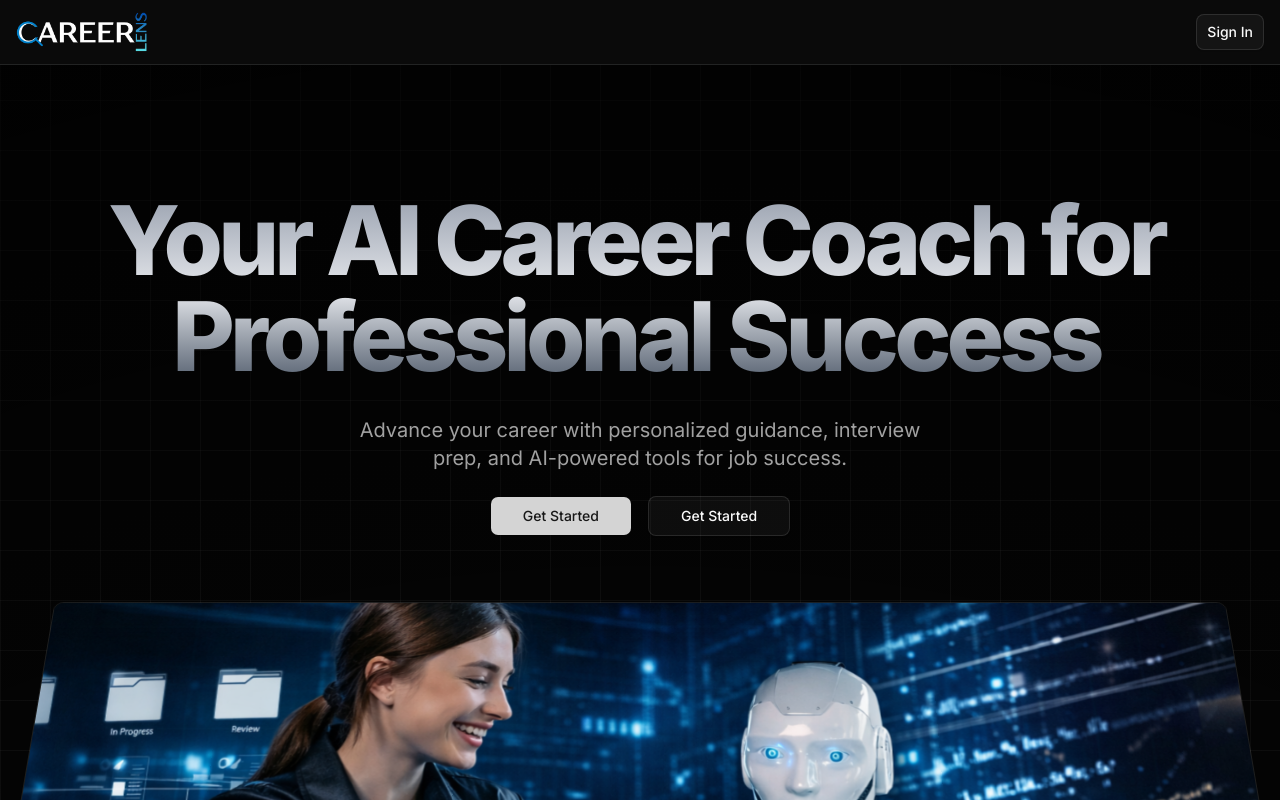
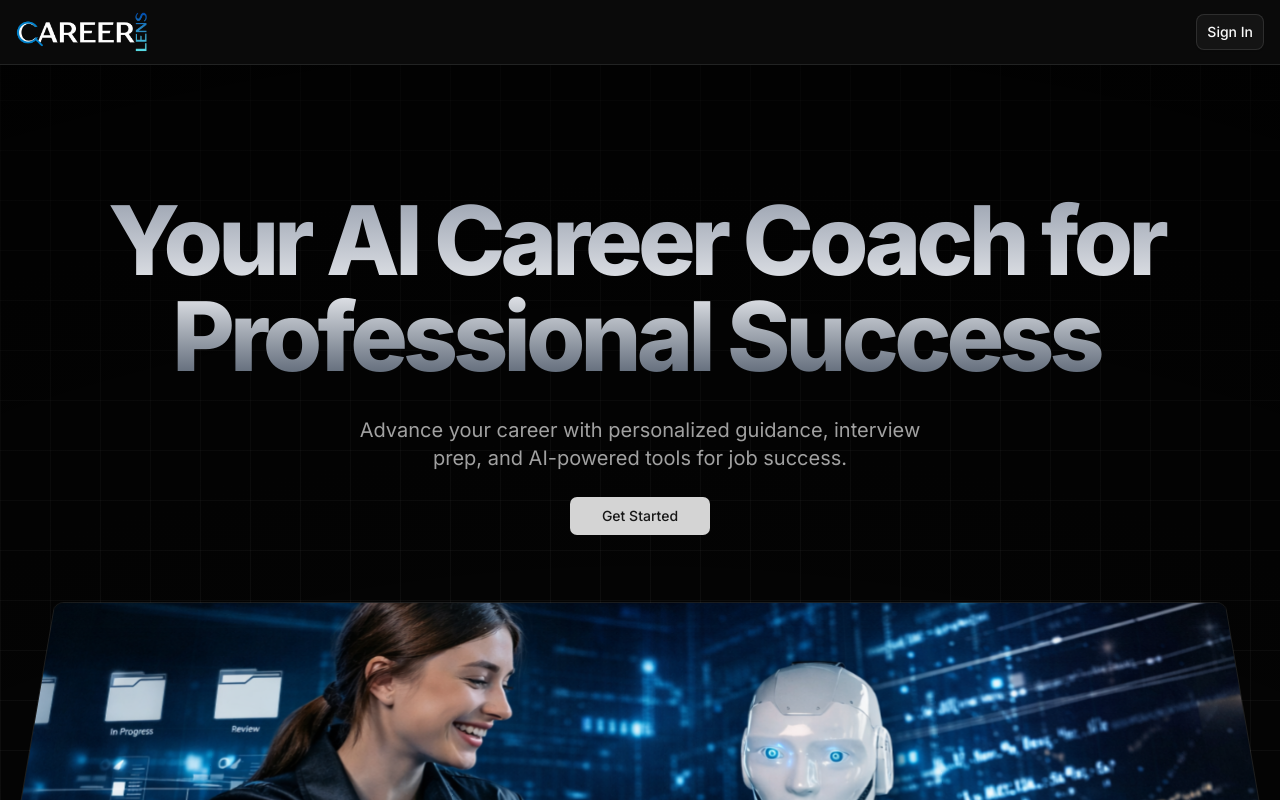
Before and after one commit to afrin-k/career-lens, a Next.js app: page / in a window 1280 px wide. Shown: the top 800 px of the page. Built offline with nearby package versions, Linux system fonts and the light colour scheme; no server answers.

Commit message:
updated hero.jsx

```diff
--- a/components/hero.jsx
+++ b/components/hero.jsx
@@ -39,9 +39,6 @@ const HeroSection = () => {
                 <Link href='/dashboard'>
                     <Button size='lg' className="px-8">Get Started</Button>
                 </Link>
-                <Link href='/dashboard'>
-                    <Button variant='outline' size='lg' className="px-8">Get Started</Button>
-                </Link>
             </div>
             <div className='hero-image-wrapper mt-5 md:mt-0'>
                 <div ref={imageRef} className='hero-image'>
```
